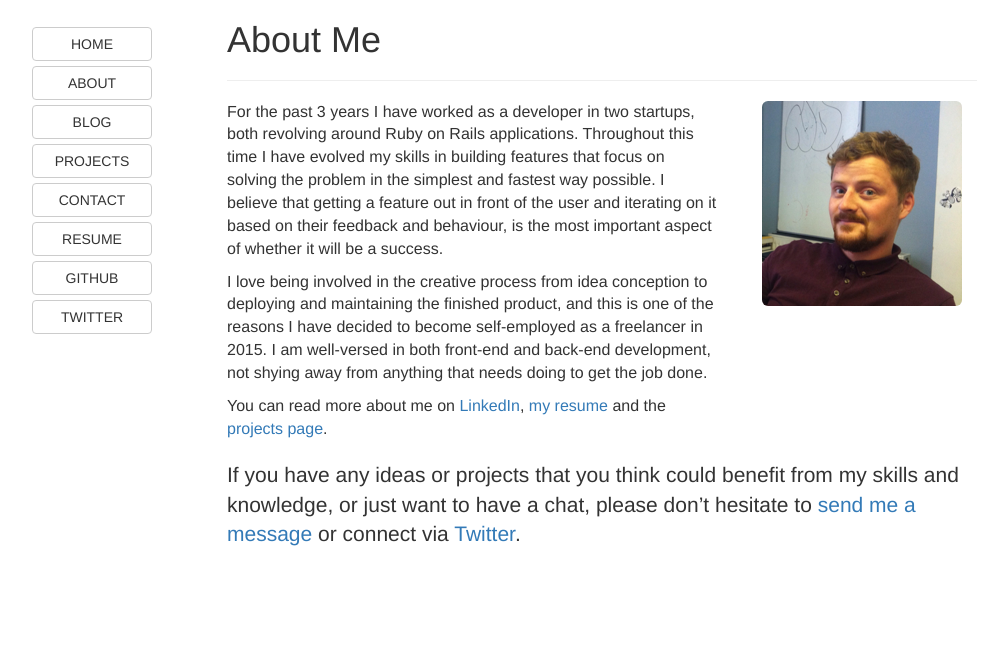
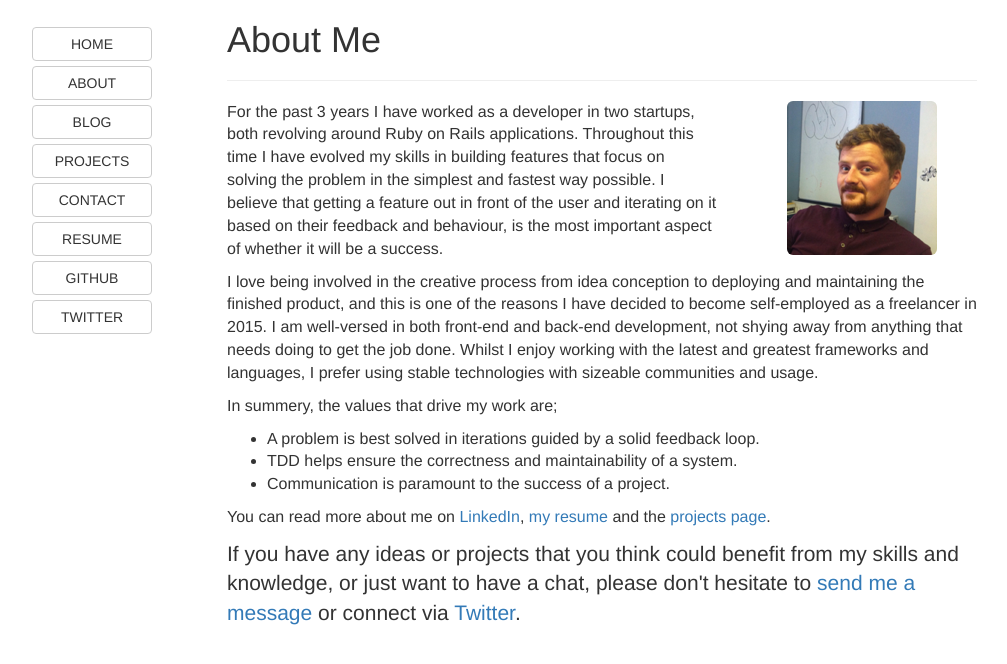
Before and after one commit to thejspr/thejspr.com, a Jekyll site: the page built from about/index.html, in a window 1280 px wide. Shown: the top 664 px of the page, without its empty margins (38-1045 px from the left). Built offline with Jekyll 4.4.1, drawn with Linux system fonts in a browser that asks for light colours.

Commit message:
Better about page and layout tweaks

```diff
--- a/about/index.html
+++ b/about/index.html
@@ -8,7 +8,13 @@ title: About me - Thejspr
 <hr>
 
 <div class="row">
-  <div class="col-md-8">
+  <div class="col-sm-4 col-sm-push-8 col-xs-12">
+    <p>
+      <img src="/img/me.png" alt="Jesper Kjeldgaard" class="img-rounded img-responsive center-block">
+    </p>
+  </div>
+
+  <div class="col-sm-8 col-sm-pull-4 col-xs-12">
     <p>
       For the past 3 years I have worked as a developer in two startups, both
       revolving around Ruby on Rails applications. Throughout this time I have
@@ -17,30 +23,42 @@ title: About me - Thejspr
       in front of the user and iterating on it based on their feedback and
       behaviour, is the most important aspect of whether it will be a success.
     </p>
+  </div>
+</div>
+
+<div class="row">
+  <div class="col-xs-12">
+    <p>
+      I love being involved in the creative process from idea conception to
+      deploying and maintaining the finished product, and this is one of the
+      reasons I have decided to become self-employed as a freelancer in 2015. I
+      am well-versed in both front-end and back-end development, not shying
+      away from anything that needs doing to get the job done. Whilst I enjoy
+      working with the latest and greatest frameworks and languages, I prefer
+      using stable technologies with sizeable communities and usage.
+    </p>
 
     <p>
-      I love being involved in the creative process from idea conception to deploying
-      and maintaining the finished product, and this is one of the reasons I have
-      decided to become self-employed as a freelancer in 2015. I am well-versed in
-      both front-end and back-end development, not shying away from anything that
-      needs doing to get the job done.
+      In summery, the values that drive my work are;
     </p>
+
+    <ul>
+      <li>A problem is best solved in iterations guided by a solid feedback loop.</li>
+      <li>TDD helps ensure the correctness and maintainability of a system.</li>
+      <li>Communication is paramount to the success of a project.</li>
+    </ul>
 
     <p>
       You can read more about me on <a href="https://www.linkedin.com/in/jesperkjeldgaard">LinkedIn</a>,
       <a href="/resume-jesper-kjeldgaard.pdf">my resume</a> and
       the <a href="/projects/">projects page</a>.
     </p>
-  </div>
 
-  <div class="col-md-4 text-center">
-    <img src="/img/me.png" alt="Jesper Kjeldgaard" class="img-rounded">
+    <p class="lead">
+      If you have any ideas or projects that you think could benefit from my
+      skills and knowledge, or just want to have a chat, please don't
+      hesitate to <a href='mailto:thejspr@gmail.com'>send me a message</a>
+      or connect via <a href="https://www.twitter.com/thejspr">Twitter</a>.
+    </p>
   </div>
 </div>
-
-<p class="lead">
-  If you have any ideas or projects that you think could benefit from my
-  skills and knowledge, or just want to have a chat, please don’t
-  hesitate to <a href='mailto:thejspr@gmail.com'>send me a message</a>
-  or connect via <a href="https://www.twitter.com/thejspr">Twitter</a>.
-</p>
--- a/index.html
+++ b/index.html
@@ -18,8 +18,7 @@ title: Thejspr
 
   <p>
     I work with the full stack to solve problems with web-based and mobile solutions.
-    You can read more about me on <a href="https://www.linkedin.com/in/jesperkjeldgaard">LinkedIn</a>,
-    <a href="/resume-jesper-kjeldgaard.pdf">my resume</a>
+    You can read more about me on <a href="/about/">here</a> or on <a href="https://www.linkedin.com/in/jesperkjeldgaard">LinkedIn</a>,
     and see some of my work on <a href="https://www.github.com/thejspr">Github</a> and
     the <a href="/projects/">projects page</a>.
   </p>
```
Also changed, not shown: img/me.png.
